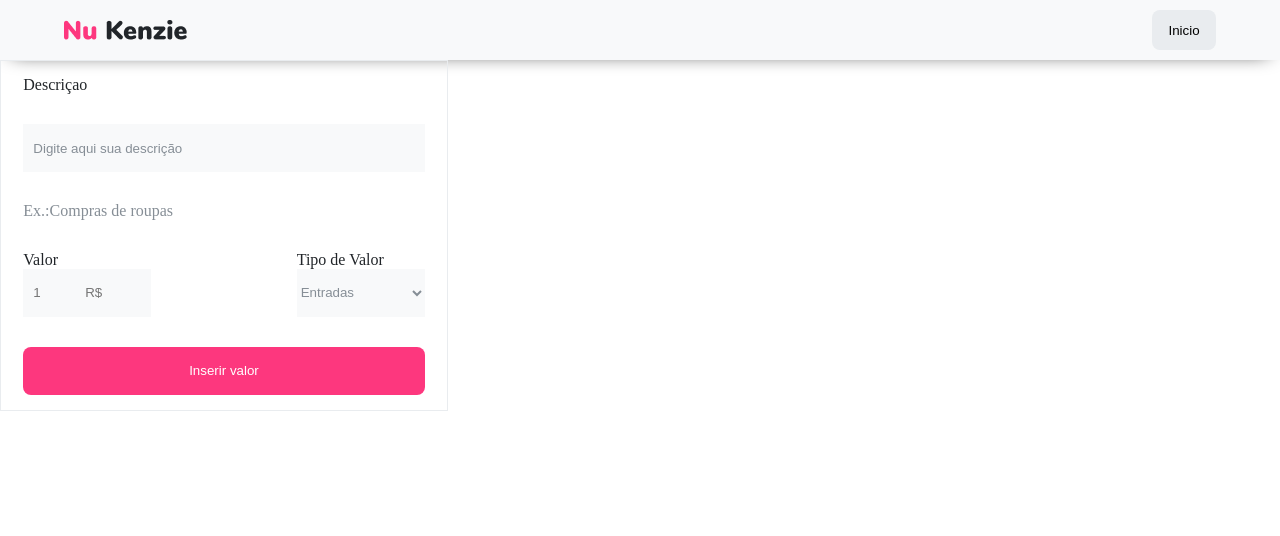
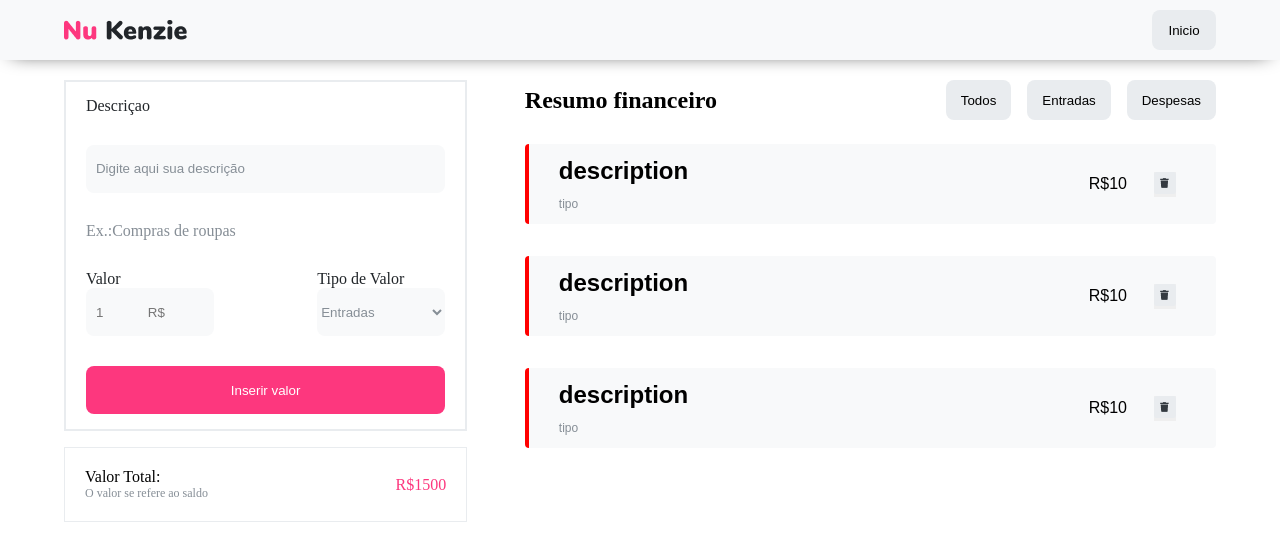
Before and after one commit to devklucas/manager_wallet, a React (Vite) app: page /dashboard in a window 1280 px wide. Shown: the top 536 px of the page. Built offline with nearby package versions, Linux system fonts and the light colour scheme.

Commit message:
style: create desktop version component resumeMoney

```diff
--- a/src/components/boxInputs/index.jsx
+++ b/src/components/boxInputs/index.jsx
@@ -2,9 +2,10 @@ import React from 'react'
 import styled from 'styled-components'
 
 const Container = styled.section`
-    width:35%;
+    width:100%;
     height:351px;
-    border:1px solid var(--Grey-2);
+    border:2px solid var(--Grey-2);
+    margin-bottom:16px;
 `
 const FormStyled = styled.form`
     width:90%;
@@ -23,6 +24,7 @@ const FormStyled = styled.form`
     }
     input{
         height:48px;
+        border-radius:8px;
     }
     p{
         color:var(--Grey-3);
@@ -45,6 +47,7 @@ const InputName = styled.input`
 const Select = styled.section`
      display:flex;
     justify-content: space-between;
+
 `
 const BoxValue = styled.div`
     display:flex;
@@ -70,6 +73,7 @@ const BoxType = styled.div`
     color:var(--Grey-3);
     outline: none;
     border:none;
+    border-radius:8px;
 }
 `
 export const BoxInputs = () => {
@@ -82,12 +86,12 @@ export const BoxInputs = () => {
 
                 <Select>
 
-                <BoxValue className="boxValue">
+                <BoxValue>
                 <label >Valor</label>
                 <input type="number" name="value" placeholder="1            R$"/>
                 </BoxValue>
 
-                <BoxType className="boxType">
+                <BoxType>
                 <label >Tipo de Valor</label>
                 <select name="type" placeholder="Entrada">
                 <option name="Entradas" value="Entradas">
--- /dev/null
+++ b/src/components/card/index.jsx
@@ -0,0 +1,97 @@
+// import React from "react";
+// import ico from "./img/btnexcluir.png";
+// import "./card.css";
+
+// function Card({ description, type, value, listTransactions, setListTransactions, setListFilter }) {
+
+//   const handleClick = (evt) =>{
+//       let click = evt.target
+//       let card = click.parentElement.className
+
+//       const excluir = listTransactions.filter(item => item.description !== card ? item : null)
+
+//        setListTransactions(excluir)
+//        setListFilter(excluir)
+
+//       return
+//   }
+//   return (
+//     <section className={`card ${type}`}>
+//       <div>
+//         <h2>{description}</h2>
+//         <p>{type}</p>
+//       </div>
+//       <span>
+//         <p>{value.toLocaleString("pt-br", {style: "currency",currency: "BRL"})}</p>
+//         <button className={description} onClick={(evt)=>handleClick(evt)}>
+//           <img src={ico} alt="botao excluir" />
+//         </button>
+//       </span>
+//     </section>
+//   );
+// }
+// export default Card;
+import React from "react";
+import styled from "styled-components";
+import ico from "../../assets/ButtonTrash.png";
+
+const Container = styled.section`
+  font-family: "Nunito", sans-serif;
+  width: 100%;
+  height: 80px;
+  display: flex;
+  justify-content: space-between;
+  background-color: #f8f9fa;
+  border-radius: 4px;
+  border-left: 4px solid red;
+  margin-bottom: 32px;
+  //border-left: 4px solid propsentradas#03B898  Despesas#E9ECEF
+`;
+const MoreDetails = styled.span`
+  display: flex;
+  justify-content: space-around;
+  align-items: center;
+  h2 {
+    font-size: 16px;
+    font-weight: 700;
+  }
+  button {
+    margin-left: 27px;
+    margin-right: 40px;
+    justify-content: flex-end;
+  }
+`;
+
+const Description = styled.div`
+  margin-left: 30px;
+  height: 100%;
+  display: flex;
+  flex-direction: column;
+  justify-content: space-evenly;
+  h2 {
+    font-weight: 700;
+    font-size: 1 rem;
+  }
+  p {
+    color: #868e96;
+    font-size: 12px;
+  }
+`;
+const Card = () => {
+  return (
+    <Container>
+      <Description>
+        <h2>description</h2>
+        <p>tipo</p>
+      </Description>
+      <MoreDetails>
+        <p>R$10</p>
+        <button>
+          <img src={ico} alt="botao excluir" />
+        </button>
+      </MoreDetails>
+    </Container>
+  );
+};
+
+export default Card;
--- a/src/components/header/index.jsx
+++ b/src/components/header/index.jsx
@@ -1,6 +1,7 @@
 import React from 'react'
 import logo from '../../assets/logoBlack.png'
 import styled from 'styled-components'
+import { Link } from 'react-router-dom'
 
 const Container = styled.div`
     width:100vw;
@@ -27,7 +28,7 @@ export const Header = () => {
         <Container>
             <BoxContent>
                 <img src={logo} alt='logomarca'/>
-                <ButtonStyled>Inicio</ButtonStyled>
+                <Link to='/'><ButtonStyled>Inicio</ButtonStyled></Link>
             </BoxContent>
         </Container>
 
--- /dev/null
+++ b/src/components/resumeMoney/index.jsx
@@ -0,0 +1,58 @@
+import React from 'react'
+import styled from 'styled-components'
+import Card from '../card'
+
+
+const Container = styled.section`
+    display:flex;
+    width:60%;
+    flex-direction: column;
+`
+const BoxTitle = styled.div`
+    display:flex;
+    width:100%;
+    justify-content:space-between;
+    align-items:center;
+    div{
+        display:flex;
+    }
+    button{
+        height:40px;
+        background-color:var(--Grey-2);
+        border-radius:8px;
+        margin-left:16px;
+        padding:15px;
+        display:flex;
+        align-items: center;
+        justify-content:center;
+    }
+    button:hover{
+        background-color: var(--primary-color);
+        color:var(--text-color);
+    }
+`
+const BoxCards = styled.ul`
+    margin-top:24px;
+`
+const Title = styled.h2``
+
+const ResumeMoney = () => {
+    return(
+        <Container>
+            <BoxTitle>
+            <Title>Resumo financeiro</Title>
+            <div>
+            <button>Todos</button>
+            <button>Entradas</button>
+            <button>Despesas</button>
+            </div>
+            </BoxTitle>
+            <BoxCards>
+                <Card />
+                <Card />
+                <Card />
+            </BoxCards>
+        </Container>
+    )
+}
+export default ResumeMoney
--- /dev/null
+++ b/src/components/total/index.jsx
@@ -0,0 +1,23 @@
+import {Container,BoxTotal,Text,Price} from './styles'
+
+export const Total = () => {
+    // let total ;
+    // if(listTransactions.length === 0 ){
+    //     total = 0
+    // }else{
+    // let arr = listTransactions.map(item=>item.type === 'Despesas' ? -(item.value) : +(item.value))
+
+    // total = arr.reduce((a,b) => {return a+b} )
+    // }
+    return (
+        <Container>
+            <BoxTotal>
+                <aside>
+                    <p>Valor Total:</p>
+                    <Text>O valor se refere ao saldo</Text>
+                </aside>
+                <Price>R$1500</Price>
+            </BoxTotal>
+        </Container>
+    )
+}
--- /dev/null
+++ b/src/components/total/styles.js
@@ -0,0 +1,26 @@
+import styled from 'styled-components'
+export const Container = styled.section`
+    border:1px solid #E9ECEF;
+    width:100%;
+    display: flex;
+    justify-content: space-around;
+    align-items: center;
+    padding:20px;
+
+`
+export const BoxTotal = styled.div`
+    /* width:314px; */
+    width:100%;
+    display: flex;
+    justify-content: space-between;
+    align-items: center;
+`
+export const Text = styled.p`
+     color:#868E96;
+    font-size:12px;
+
+`
+
+export const Price = styled.span`
+    color:#FD377E;
+`
--- a/src/pages/dashboard/index.jsx
+++ b/src/pages/dashboard/index.jsx
@@ -1,13 +1,39 @@
-import React from 'react'
-import { Header } from '../../components/header'
-import {BoxInputs} from '../../components/boxInputs'
+import React from "react";
+import { Header } from "../../components/header";
+import { BoxInputs } from "../../components/boxInputs";
+import { Total } from "../../components/total";
+import  ResumeMoney  from "../../components/resumeMoney";
+import styled from "styled-components";
+const Container = styled.section`
+  width: 100vw;
+`;
+const BoxContent = styled.section`
+  display: flex;
+  width: 90%;
+  justify-content: space-between;
+  margin: 20px auto;
+`;
+const ContentInputs = styled.div`
+  width: 35%;
+`;
+const ContainerResume = styled.div`
+    width:60%;
+    display: flex;
+    flex-direction: column;
 
+`
 const Dashboard = () => {
-    return (
-        <>
-        <Header/>
-        <BoxInputs/>
-        </>
-    )
-}
-export default Dashboard
+  return (
+    <Container>
+      <Header />
+      <BoxContent>
+        <ContentInputs>
+          <BoxInputs />
+          <Total />
+        </ContentInputs>
+        <ResumeMoney />
+      </BoxContent>
+    </Container>
+  );
+};
+export default Dashboard;
```
Also changed, not shown: src/assets/ButtonTrash.png (added).
